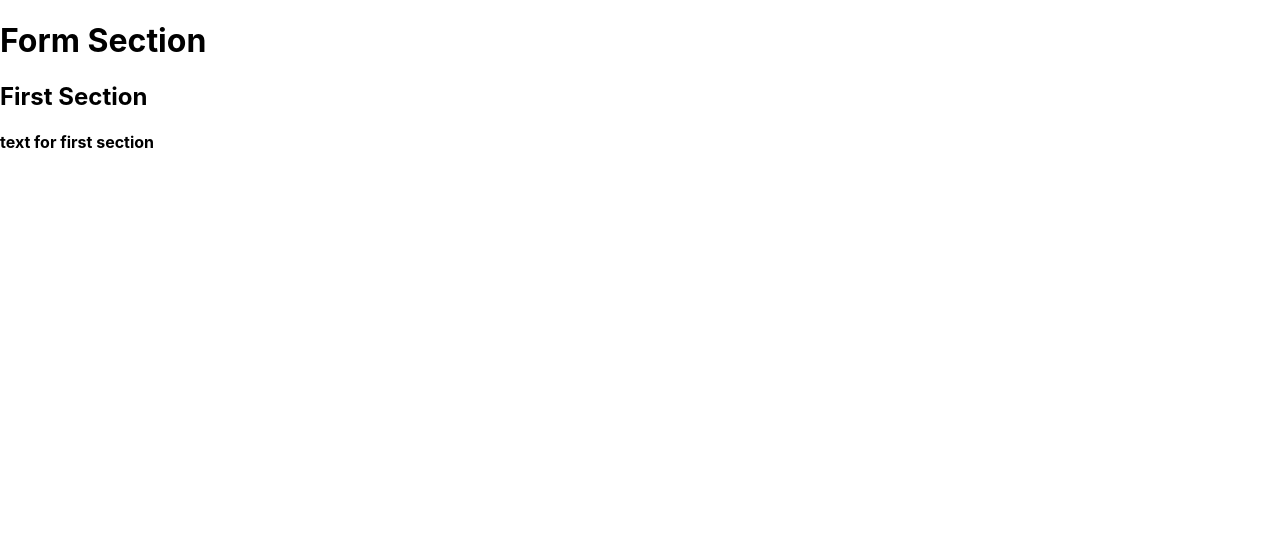
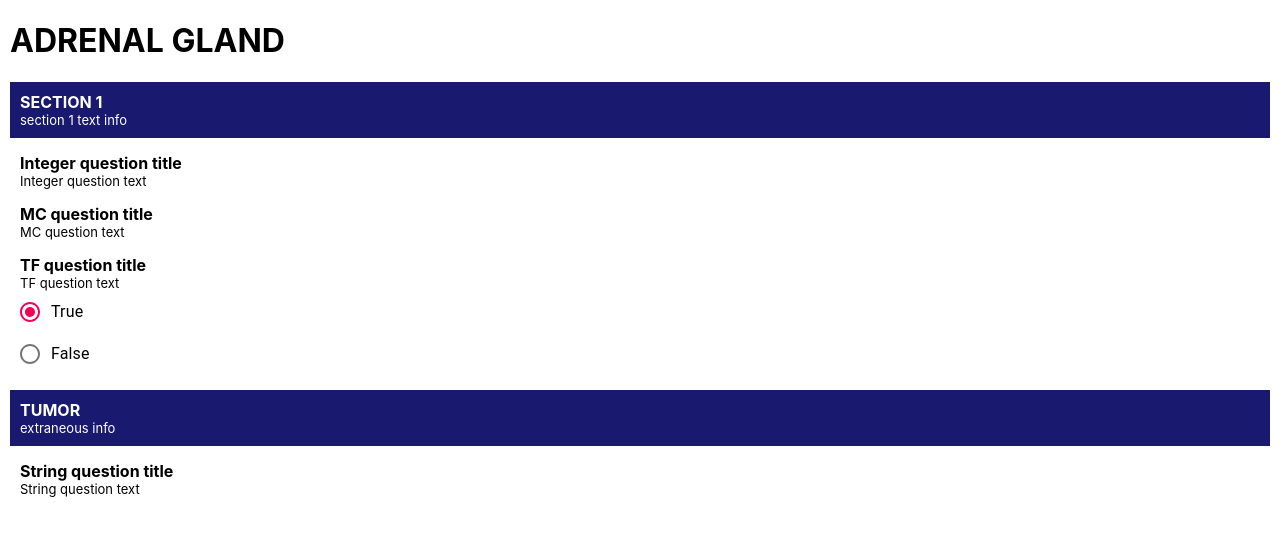
Before and after one commit to j-delrosario/cancer-care-ontario, a React (Create React App) app in the folder client/: page /form in a window 1280 px wide. Shown: the top 536 px of the page. Built offline with nearby package versions, Linux system fonts and the light colour scheme.

Commit message:
called TrueFalse component in FormSection, added some css

```diff
--- a/client/package.json
+++ b/client/package.json
@@ -3,6 +3,7 @@
   "version": "0.1.0",
   "private": true,
   "dependencies": {
+    "@material-ui/core": "^4.11.3",
     "@testing-library/jest-dom": "^5.11.9",
     "@testing-library/react": "^11.2.5",
     "@testing-library/user-event": "^12.6.3",
--- /dev/null
+++ b/client/src/components/FormSection/FormSection.css
@@ -0,0 +1,28 @@
+.container {
+  margin: 10px;
+}
+
+.sectionTitleContainer {
+  background-color: midnightblue;
+  color: white;
+  padding: 10px;
+}
+
+.sectionTitle {
+  font-weight: bold;
+}
+.sectionText {
+  font-size: small;
+}
+
+.questionContainer {
+  margin: 15px 10px;
+}
+
+.questionTitle {
+  font-weight: bold;
+}
+
+.questionText {
+  font-size: small;
+}
--- a/client/src/components/FormSection/FormSection.js
+++ b/client/src/components/FormSection/FormSection.js
@@ -1,44 +1,79 @@
 import React from "react";
+import TrueFalse from "../Questions/TrueFalse/TrueFalse";
+import "./FormSection.css";
 
 class FormSection extends React.Component {
-  // var SDCFormSchema = new Schema({
-  //   id: {type: Number, required: true},
-  //   diagnosticProcedure: {type: Number, required: true},
-  //   // Remove below after P1
-  //   sections: [String],
-  //   questions: [String],
-
-  // Below is working copy
-  /*
-    diagnosticProcedure: {
-        type: mongoose.Schema.Types.ObjectId,
-        ref: "DiagnosticProcedureID",
-        required: true},
-    sections: [{
-        type: mongoose.Schema.Types.ObjectId,
-        ref: "SDCSection",
-    }],*/
-  // });
   state = {
-    dp: {
-      id: 1,
-      procedureForm: 1,
-      // responses: [Number], //TODO: replace with SDCQuestionResponse?,
-    },
     form: {
-      diagnosticProcedure: 1,
+      _id: "6041eeac0c39f6b06422afb7",
+      title: "ADRENAL GLAND",
+      diagnosticProcedure: {
+        responses: [],
+        _id: "6041eeac0c39f6b06422afb6",
+        id: 1,
+      },
       sections: [
         {
-          id: 1,
-          title: "First Section",
-          sectionText: "text for first section",
+          _id: "6041eeac0c39f6b06422afb8",
+          id: 4257.1000043,
+          title: "SECTION 1",
+          sectionText: "section 1 text info",
           questions: [
             {
-              id: 1,
+              _id: "6041asdfsfsdd06422afb8",
+              id: 324,
               orderNumber: 1,
-              controlQuestion: 1,
-              controlAnswer: "",
-              questionBody: {},
+              questionBody: {
+                _id: "6041asdfsfsdd06sdfsfdd",
+                __type: "Int",
+                questionTitle: "Integer question title",
+                questionText: "Integer question text",
+              },
+            },
+            {
+              _id: "6041asdfsfsddasdfasdfa",
+              id: 326,
+              orderNumber: 3,
+              questionBody: {
+                _id: "6041asdfsfsdd0asdfsafd3d",
+                __type: "MultipleChoice",
+                questionTitle: "MC question title",
+                questionText: "MC question text",
+                isRadio: true,
+                choices: ["answer 1", "answer 2", "answer 3", "answer 4"],
+              },
+            },
+            {
+              _id: "6041asdfsffgfghfha",
+              id: 3224,
+              orderNumber: 4,
+              controlQuestion: 326,
+              controlAnswer: "answer 1",
+              questionBody: {
+                _id: "6041asdfsfsdasdfff3d",
+                __type: "TrueFalse",
+                questionTitle: "TF question title",
+                questionText: "TF question text",
+              },
+            },
+          ],
+        },
+        {
+          _id: "6041eeac0c39f6b06422afbe",
+          id: 17876.1000043,
+          title: "TUMOR",
+          sectionText: "extraneous info",
+          questions: [
+            {
+              _id: "kjsfkjsfsdd06422afb8",
+              id: 320,
+              orderNumber: 2,
+              questionBody: {
+                _id: "244asdfsfsdd06sdfsfdd",
+                __type: "String",
+                questionTitle: "String question title",
+                questionText: "String question text",
+              },
             },
           ],
         },
@@ -49,14 +84,36 @@ class FormSection extends React.Component {
     // TODO: Get form
   }
 
+  // TODO: Add other types of questions
+  // Returns question based on question type
+  renderQuestionType(questionType) {
+    if (questionType == "TrueFalse") {
+      return <TrueFalse />;
+    }
+  }
+
   render() {
     return (
-      <div>
-        <h1>Form Section</h1>
+      <div className="container">
+        <h1>{this.state.form.title}</h1>
         {this.state.form.sections.map((section) => (
           <div key={section.id}>
-            <h2>{section.title}</h2>
-            <h4>{section.sectionText}</h4>
+            <div className="sectionTitleContainer">
+              <div className="sectionTitle">{section.title}</div>
+              <div className="sectionText">{section.sectionText}</div>
+            </div>
+            {section.questions.map((question) => (
+              <div key={question.id} className="questionContainer">
+                <div className="questionTitle">
+                  {question.questionBody.questionTitle}
+                </div>
+                <div className="questionText">
+                  {question.questionBody.questionText}
+                </div>
+                {/* Render question based on its type  */}
+                {this.renderQuestionType(question.questionBody.__type)}
+              </div>
+            ))}
           </div>
         ))}
       </div>
```
Also changed, not shown: 1 other file (tests, documents, lock files or other folders).
